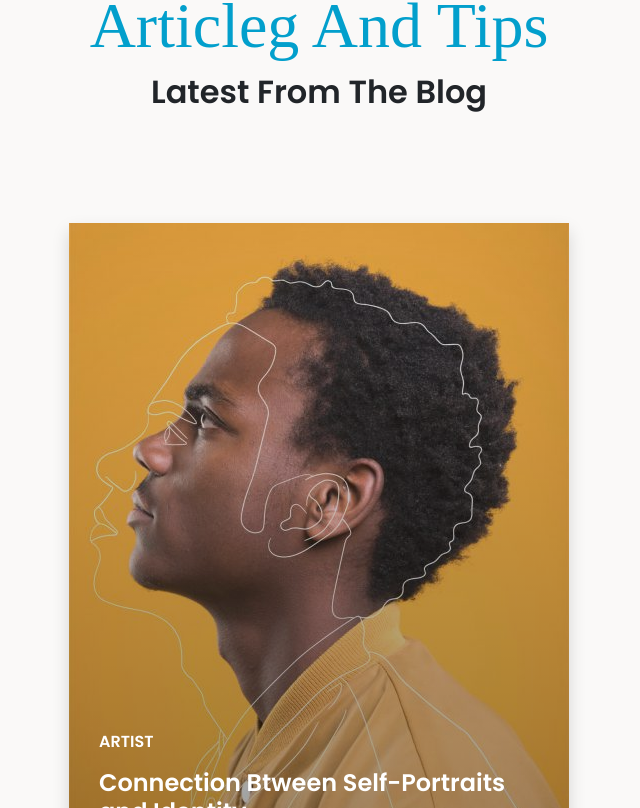
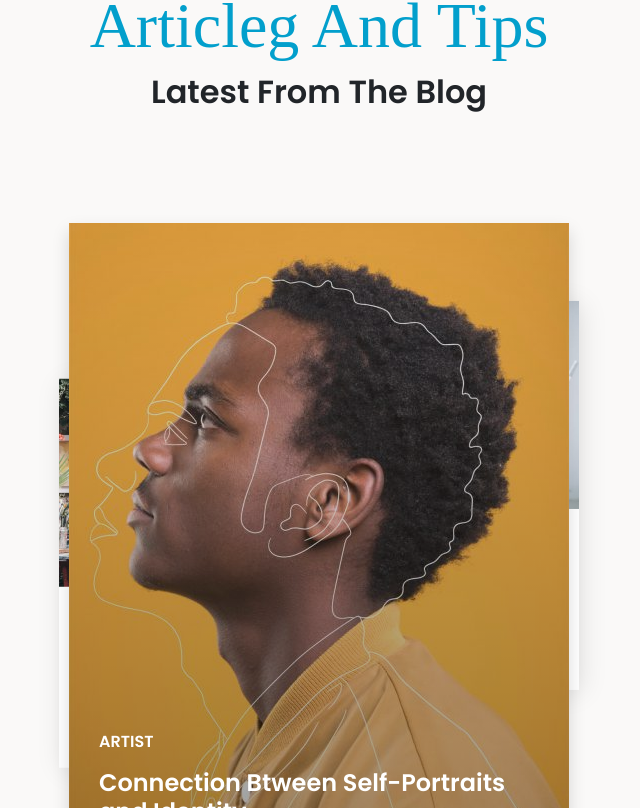
Before and after one commit to MatTheoo89/proj-html-vuejs, a Vue app: page / in a window 1280 px wide. Shown: the part 4652-5460 px from the top of the page, without its empty margins (321-961 px from the left). Built offline with nearby package versions, Linux system fonts and the light colour scheme; a small style sheet from the web is missing.

Commit message:
inserite props per titoli cat

```diff
--- a/src/components/AppMain.vue
+++ b/src/components/AppMain.vue
@@ -11,9 +11,9 @@ export default {
 
 <template>
     <main>
-        <AppArtistCoaching />
-        <AppLatestCourses />
-        <AppArticlegAndTips />
+        <AppArtistCoaching title1="I understand what it takes to create." title2="I can help you with" titleTestimonials="Why do people love me?"/>
+        <AppLatestCourses title="Latest Online Courses"/>
+        <AppArticlegAndTips title="Latest From The Blog"/>
         <AppUpcomingEvents />
     </main>
 </template>
--- a/src/components/partials/AppArticlegAndTips.vue
+++ b/src/components/partials/AppArticlegAndTips.vue
@@ -1,6 +1,9 @@
 <script>
 export default {
-    name: 'AppArticlegAndTips'
+    name: 'AppArticlegAndTips',
+    props:{
+        title: String,
+    },
 }
 </script>
 
@@ -11,7 +14,7 @@ export default {
             <div class="row text-center">
                 <div class="col mb-4">
                     <h2 class="hand-write">Articleg And Tips</h2>
-                    <h2 class="subtitle">Latest From The Blog</h2>
+                    <h2 class="subtitle">{{title}}</h2>
                 </div>
             </div>
         </div>
@@ -19,8 +22,24 @@ export default {
 
         <div class="container d-flex justify-content-center align-items-center">
             <div class="row">
+                <!--  Card mini 1 INIZIO -->
                 <div class="col">
-                    <!--  Card main INIZIO -->
+                    <div class="card-mini left">
+                        <img src="../../assets/img/artist-blog-03-480x356.jpeg" alt="artist-blog-03">
+                        <div class="info-box">
+                            <h6>ARTIST</h6>
+                            <h4>Connection Btween Self-Portraits and Identity</h4>
+                            <div class="d-flex">
+                                <span class="date me-2"> May 15, 2020</span>
+                                <span class="views"> 688 views</span>
+                            </div>
+                        </div>
+                    </div>
+                </div>
+                <!--  Card mini 1 FINE -->
+
+                <!--  Card main INIZIO -->
+                <div class="col">
                     <div class="card-main">
                         <img src="../../assets/img/artist-blog-02-500x680.jpg" alt="">
                         <div class="shadow"></div>
@@ -33,8 +52,24 @@ export default {
                             </div>
                         </div>
                     </div>
-                    <!--  Card main INIZIO -->
                 </div>
+                <!--  Card main INIZIO -->
+
+                <!--  Card mini 2 INIZIO -->
+                <div class="col">
+                    <div class="card-mini right">
+                        <img src="../../assets/img/artist-blog-01-480x356.jpg" alt="artist-blog-01">
+                        <div class="info-box">
+                            <h6>ARTIST</h6>
+                            <h4>Pocket-Sized Notebooks Hold Miniature Painting</h4>
+                            <div class="d-flex">
+                                <span class="date me-2"> May 15, 2020</span>
+                                <span class="views"> 603 views</span>
+                            </div>
+                        </div>
+                    </div>
+                </div>
+                <!--  Card mini 2 FINE -->
             </div>
         </div>
 
@@ -52,6 +87,7 @@ export default {
     @use '../../styles/partials/variables.scss' as *;
 
     .ArticlegAndTips{
+        position: relative;
         background-color: lighten($hintofred, 3%);
         h6{
             color: $boulder;
@@ -122,5 +158,56 @@ export default {
                 }
             }
         }
+        .card-mini{
+            position: absolute;
+            width: 280px;
+            //min-height: 300px;
+            background-color: $white;
+            box-shadow: 3px 3px 25px rgba(0,0,0,0.1);
+            &.left{
+                top: 50%;
+            left: 380px;
+            transform: translate(0, -25%);
+            }
+            &.right{
+                top: 50%;
+                right: 380px;
+                transform: translate(0, -45%);
+            }
+            .info-box{
+                padding: 30px 15px;
+                text-align: start;
+                h4{
+                    font-size: 1.2rem;
+                    font-weight: 600;
+                    padding: 10px 0;
+                }
+                .date, .views{
+                    font-size: .8rem;
+                    color: $boulder;
+                }
+                ::before{
+                    margin-right: 10px;
+                }
+                .date::before{
+                    content: '\f133';
+                font-family: "Font Awesome 6 free";
+                font-weight: 900;
+                display: inline-block;
+                padding-left: 10px;
+                font-size: .8rem;
+                vertical-align: middle;
+                }
+                .views::before{
+                    content: '\f06e';
+                font-family: "Font Awesome 6 free";
+                font-weight: 900;
+                display: inline-block;
+                padding-left: 10px;
+                font-size: .8rem;
+                vertical-align: middle;
+                }
+            }
+        }
     }
 </style>
--- a/src/components/partials/AppArtistCoaching.vue
+++ b/src/components/partials/AppArtistCoaching.vue
@@ -2,7 +2,12 @@
 import AppTestimonials from './AppTestimonials.vue'
 export default {
     components: { AppTestimonials },
-    name: 'AppArtistCoaching'
+    name: 'AppArtistCoaching',
+    props:{
+        title1: String,
+        title2: String,
+        titleTestimonials: String,
+    },
 }
 </script>
 
@@ -12,8 +17,8 @@ export default {
         <div class="row text-center">
             <div class="col mb-4">
                 <h2 class="hand-write">Artist coaching</h2>
-                <h2 class="subtitle">I understand what it takes to create.</h2>
-                <h2 class="subtitle">I can help you with</h2>
+                <h2 class="subtitle">{{title1}}</h2>
+                <h2 class="subtitle">{{title2}}</h2>
             </div>
         </div>
         <div class="row d-flex align-items-center">
@@ -85,13 +90,7 @@ export default {
 </div>
 <!-- * Sezione 2 colonne fine -->
 
-
-
-
-
-
-
-    <AppTestimonials />
+    <AppTestimonials titleTestimonials="Why do people love me?"/>
 </template>
 
 <style lang="scss" scoped>
--- a/src/components/partials/AppLatestCourses.vue
+++ b/src/components/partials/AppLatestCourses.vue
@@ -5,6 +5,9 @@
 
 export default {
     name: 'AppLatestCourses',
+    props: {
+        title: String,
+    },
     data(){
         return{
             store,
@@ -22,7 +25,7 @@ export default {
         <div class="row text-center">
             <div class="col mb-4">
                 <h2 class="hand-write">Artist coaching</h2>
-                <h2 class="subtitle">Latest Online Courses</h2>
+                <h2 class="subtitle">{{title}}</h2>
             </div>
         </div>
         <!-- intestazione FINE -->
--- a/src/components/partials/AppTestimonials.vue
+++ b/src/components/partials/AppTestimonials.vue
@@ -1,6 +1,9 @@
 <script>
 export default {
-    name: 'AppTestimonials'
+    name: 'AppTestimonials',
+    props: {
+        titleTestimonials: String,
+    },
 }
 </script>
 
@@ -12,7 +15,7 @@ export default {
         <div class="row text-center">
             <div class="col mb-4">
                 <h2 class="hand-write">Testimonials</h2>
-                <h2 class="subtitle">Why do people love me?</h2>
+                <h2 class="subtitle">{{titleTestimonials}}</h2>
             </div>
         </div>
         <!-- intestazione FINE -->
```
